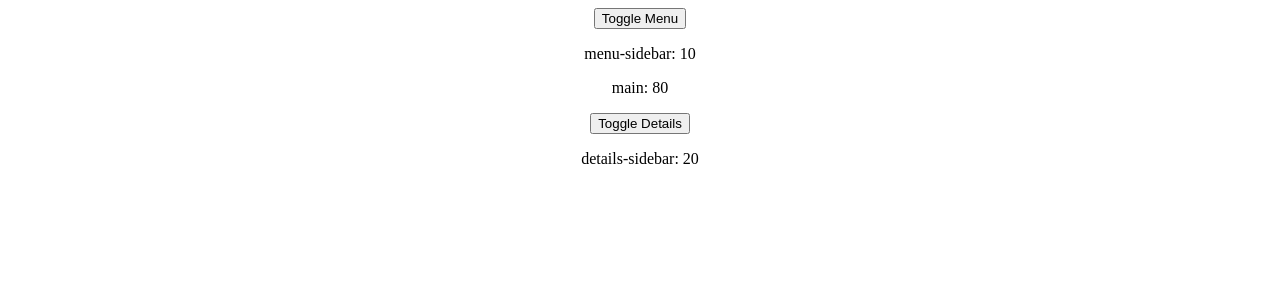
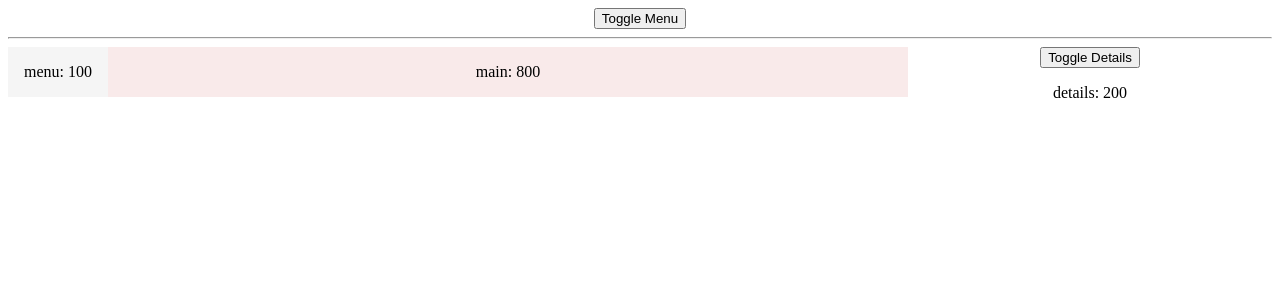
Before and after one commit to Zurc/dynamic-layout, an Angular app: page / in a window 1280 px wide. Shown: the top 300 px of the page. Built offline with nearby package versions, Linux system fonts and the light colour scheme.

Commit message:
connect styles for menu and main

```diff
--- a/src/app/app.component.html
+++ b/src/app/app.component.html
@@ -1,6 +1,7 @@
 <!--The content below is only a placeholder and can be replaced.-->
 <div style="text-align:center">
     <app-header></app-header>
+    <hr>
     <app-menu-sidebar></app-menu-sidebar>
     <app-main></app-main>
     <app-details-sidebar></app-details-sidebar>
--- a/src/app/details-sidebar/details-sidebar.component.html
+++ b/src/app/details-sidebar/details-sidebar.component.html
@@ -1,2 +1,2 @@
 <button (click)="toggleDetails()">Toggle Details</button>
-<p>details-sidebar: {{ dw }}</p>
+<p>details: {{ dw }}</p>
--- a/src/app/layout.service.ts
+++ b/src/app/layout.service.ts
@@ -6,13 +6,13 @@ export class LayoutService {
   // ***** configuration *****
   //
   // Menu Sidebar width
-  initialMenuWidth = 10;
+  initialMenuWidth = 100;
   //
   // how many pixels the menu will expand
-  MenuWidthPixelsChanged = 20;
+  MenuWidthPixelsChanged = 200;
   //
   // Details Sidebar width
-  detailsWidth = 20;
+  detailsWidth = 200;
   //
   // ************************
 
@@ -24,7 +24,7 @@ export class LayoutService {
 
   // Observable sources
   private _menuW = new BehaviorSubject<number>(this.initialMenuWidth);
-  private _mainW = new BehaviorSubject<number>(80);
+  private _mainW = new BehaviorSubject<number>(800);
   private _detailsW = new BehaviorSubject<number>(this.detailsWidth);
 
   // Streams
--- a/src/app/main/main.component.html
+++ b/src/app/main/main.component.html
@@ -1,3 +1,5 @@
-<p>
-    main: {{ mainW }}
-</p>
+<div [style.width.px]="mainW" style="background: #f9eaea; float: left;">
+    <p>
+        main: {{ mainW }}
+    </p>
+</div>
--- a/src/app/menu-sidebar/menu-sidebar.component.html
+++ b/src/app/menu-sidebar/menu-sidebar.component.html
@@ -1,3 +1,5 @@
-<p>
-    menu-sidebar: {{ mw }}
-</p>
+<div [style.width.px]="mw" style="background: #f5f5f5; float: left;">
+    <p>
+        menu: {{ mw }}
+        <p>
+</div>
```
